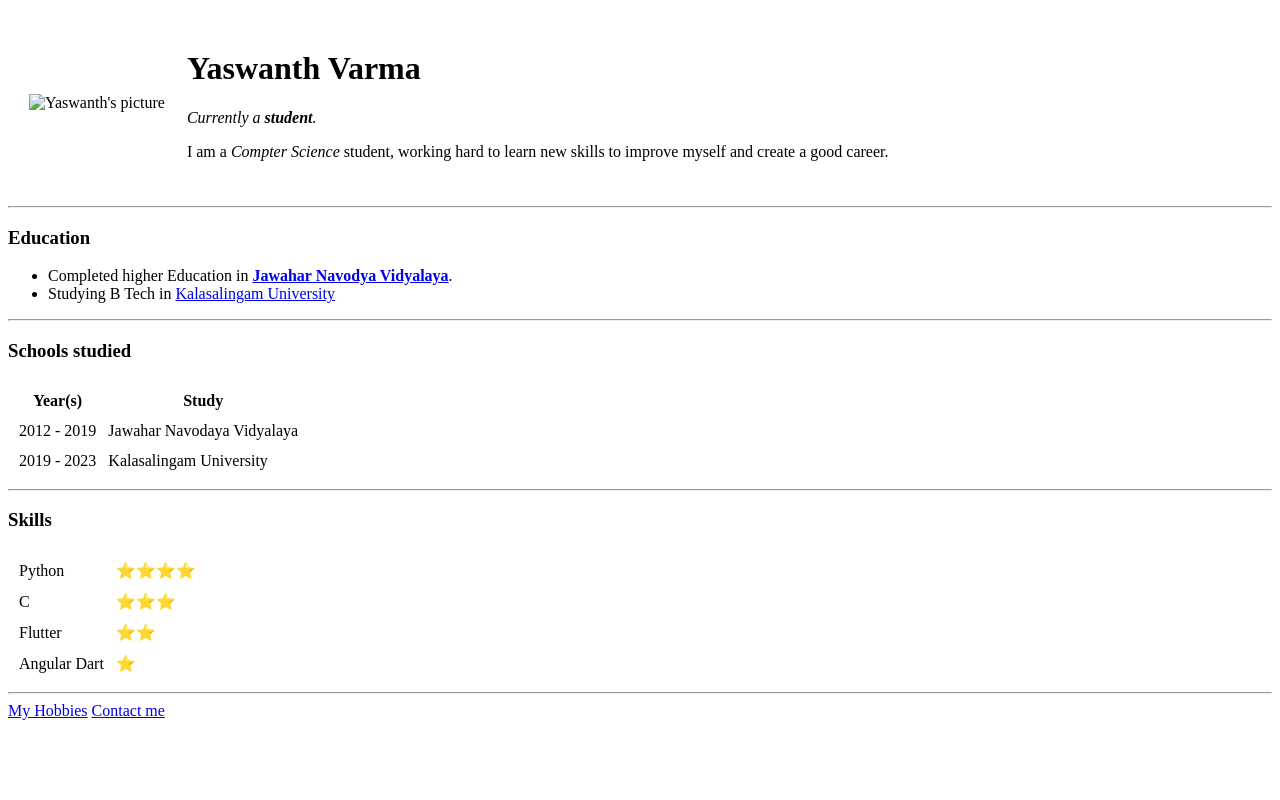
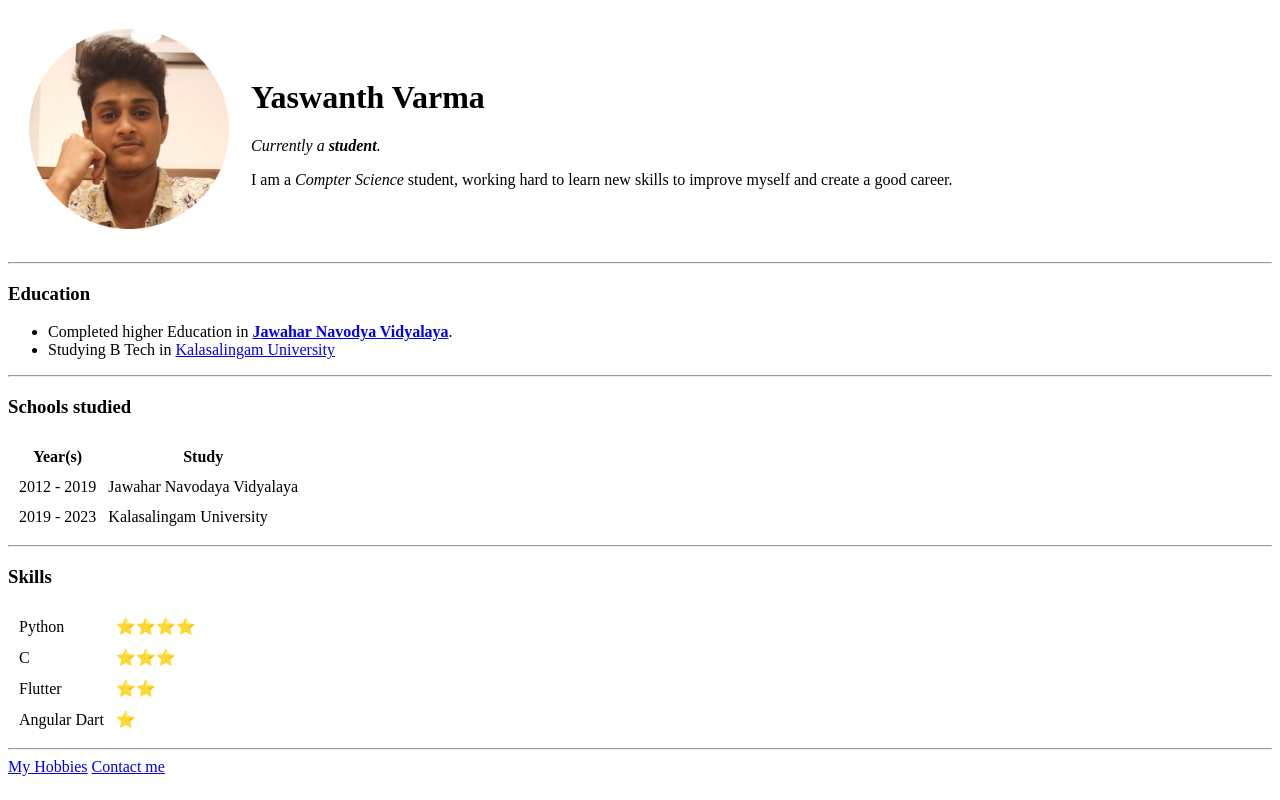
Before and after one commit to YaswanthVarma362/cv, a plain HTML site: page index.html in a window 1280 px wide. Drawn offline with Linux system fonts and the light colour scheme.

Commit message:
corrected the image name

```diff
--- a/index.html
+++ b/index.html
@@ -9,7 +9,7 @@
 <body>
     <table cellspacing="20">
         <tr>
-            <td><img src="images/IMG-20200119-WA0020-modified.png" alt="Yaswanth's picture" width="200"></td>
+            <td><img src="images/yaswanth.png" alt="Yaswanth's picture" width="200"></td>
             <td>
                 <h1>Yaswanth Varma</h1>
                 <p><em>Currently a <strong>student</strong>.</em></p>
```
